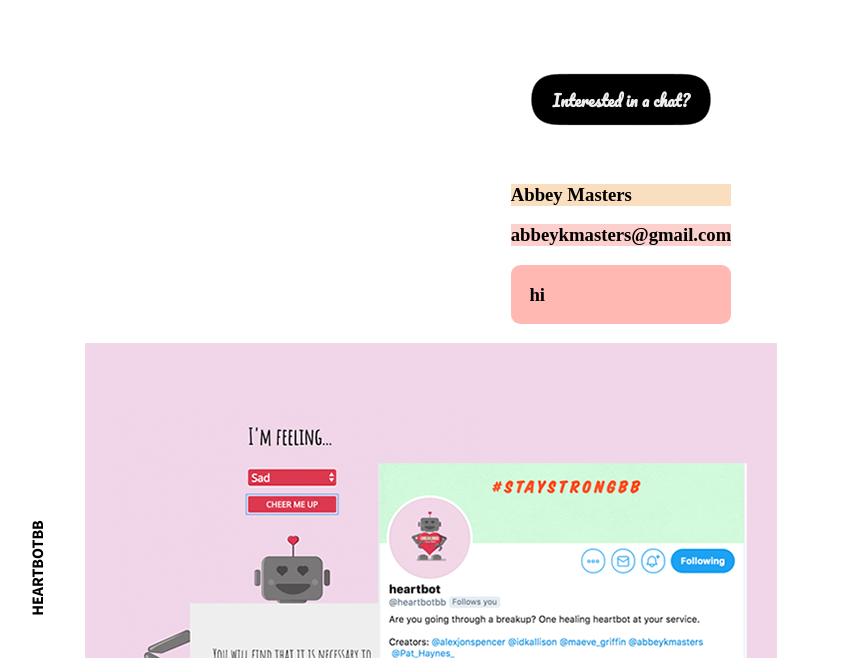
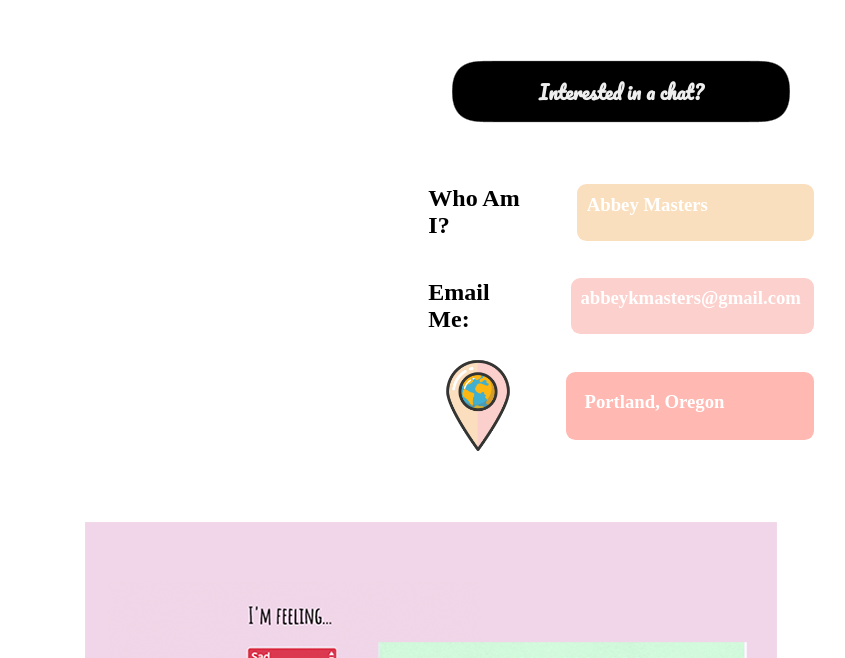
Before and after one commit to abbeymasters/portfolio, a React app: page / in a window 1280 px wide. Shown: the part 753-1411 px from the top of the page, without its empty margins (19-864 px from the left). Built offline with nearby package versions, Linux system fonts and the light colour scheme.

Commit message:
fixing contact form, adding pin image

```diff
--- a/src/components/Contact.css
+++ b/src/components/Contact.css
@@ -1,28 +1,10 @@
 .Contact {
-  margin-top: 10vh;
+  margin-top: 4em;
+  margin-bottom: 4em;
   display: flex;
   justify-content: center;
   align-items: center;
   flex-direction: column;
-
-  form {
-    display: flex;
-    flex-direction: column;
-    width: 30vw;
-  }
-
-  label {
-    font-family: Source Sans Pro;
-    font-weight: 700;
-    margin-bottom: .15em;
-  }
-
-  input {
-    border: none;
-    margin-bottom: 1em;
-    border-radius: .5em;
-    padding: 1em;
-  }
 
 .wrapper {
   margin-top: 1em;
@@ -41,10 +23,10 @@ p {
   line-height: 1;
   border-radius: 1em;
   position: relative;
-  min-width: 8.23em;
+  min-width: 15em;
   text-decoration: none;
   font-family: Pacifico;
-  font-size: 1rem;
+  font-size: 1.2rem;
   border: none;
 }
 
@@ -76,15 +58,24 @@ p:hover:before,
 p:hover:after {
   transform: none;
 }
-
 }
 
 .inputOne {
   background-color: #fadfbe;
+  border-radius: .5em;
+  margin-left: 2em;
+  color: white;
+  width: 60%;
+  padding: .5em;
 }
 
 .inputTwo {
   background-color: #fcd0cc;
+  border-radius: .5em;
+  padding: .5em;
+  margin-left: 2em;
+  color: white;
+  width: 60%;
 }
 
 .inputThree {
@@ -92,4 +83,20 @@ p:hover:after {
   border: none;
   border-radius: .5em;
   padding: 1em;
+  color: white;
+  width: 60%;
+  margin-left: 2em;
 }
+
+.whoami {
+  div {
+    display: flex;
+    flex-direction: row;
+    text-align: left;
+  }
+
+  img {
+    max-width: 100px;
+    min-width: 50px;
+  }
+}
--- a/src/components/Contact.js
+++ b/src/components/Contact.js
@@ -30,11 +30,19 @@ const Contact = () => {
           </defs>
         </svg>
       </div>
-      <div>
-        <h3 className={styles.inputOne}>Abbey Masters</h3>
-        <h3 className={styles.inputTwo}>abbeykmasters@gmail.com</h3>
-        <h3 className={styles.inputThree}>hi</h3>
-      </div>
+      <section className={styles.whoami}>
+        <div>
+          <h2>Who Am I?</h2><h3 className={styles.inputOne}>Abbey Masters</h3>
+        </div>
+        <div>
+          <h2>Email Me:</h2>
+          <h3 className={styles.inputTwo}>abbeykmasters@gmail.com</h3>
+        </div>
+        <div>
+          <img src="src/assets/location.png" />
+          <h3 className={styles.inputThree}>Portland, Oregon</h3>
+        </div>
+      </section>
     </section>
   );
 };
```
Also changed, not shown: src/assets/location.png (added).
